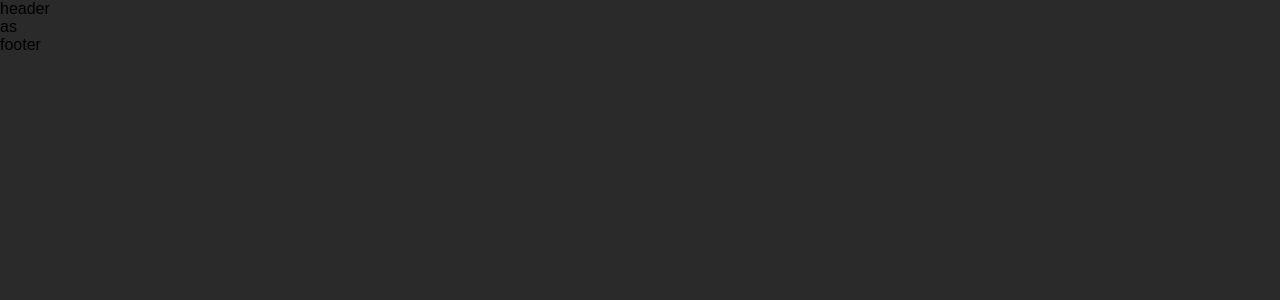
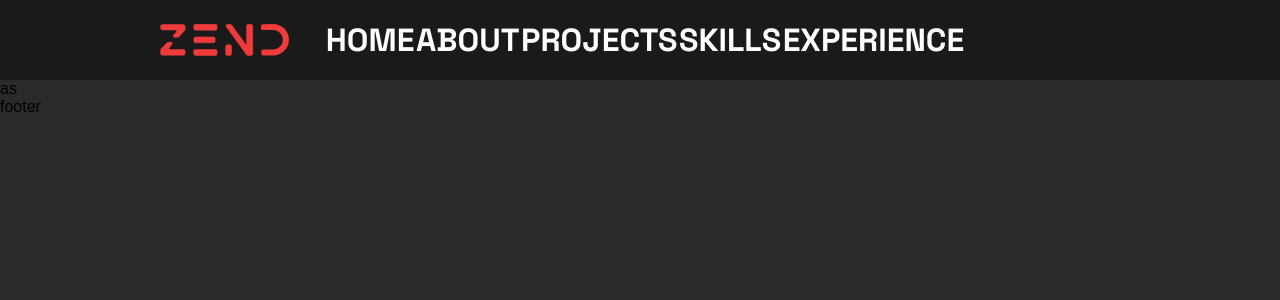
Before and after one commit to Zendyq/AlejandroLopez-Portfolio, a Vue app: page / in a window 1280 px wide. Shown: the top 300 px of the page. Built offline with nearby package versions, Linux system fonts and the light colour scheme.

Commit message:
Update: Updated header

```diff
--- a/index.html
+++ b/index.html
@@ -3,6 +3,8 @@
   <head>
     <meta charset="UTF-8">
     <link rel="icon" href="/favicon.ico">
+    <link href="https://fonts.googleapis.com/css2?family=Space+Grotesk:wght@300;400;500;600;700&display=swap" rel="stylesheet">
+    <link href="https://fonts.googleapis.com/css2?family=DM+Sans:wght@400;500;700&display=swap" rel="stylesheet">
     <meta name="viewport" content="width=device-width, initial-scale=1.0">
     <title>Vite App</title>
   </head>
--- a/src/assets/global.css
+++ b/src/assets/global.css
@@ -3,3 +3,55 @@ body {
   font-family: Arial, sans-serif;
   background-color: #2a2a2a;
 }
+
+/*Typography*/
+.weight-300 { font-weight: 300; }
+.weight-400 { font-weight: 400; }
+.weight-500 { font-weight: 500; }
+.weight-600 { font-weight: 600; }
+.weight-700 { font-weight: 700; }
+
+.title{
+  font-family: 'Space Grotesk', sans-serif;
+  font-optical-sizing: auto;
+  font-style: normal;
+}
+
+.text{
+  font-family: 'DM Sans', sans-serif;
+  font-optical-sizing: auto;
+  font-style: normal;
+}
+
+/*Navegation*/
+
+.mainHeader{
+  background-color: #1a1a1a;
+  padding: 5px;
+  display:  flex;
+  align-items: center;
+  justify-content: space-around;
+  padding-top: 20px;
+  padding-bottom: 20px;
+  color: white;
+  width: 100%;
+  position: relative;
+}
+
+.logo{
+  position: absolute;
+  left: 10rem;
+  width: 10%;
+}
+
+.navBar{
+  width: 50%;
+  display: flex;
+  justify-content: space-around;
+  font-size: xx-large;
+}
+
+.link{
+  text-decoration: none;
+  color: white;
+}
--- a/src/components/general/Header.vue
+++ b/src/components/general/Header.vue
@@ -1,8 +1,11 @@
 <template>
-    <div>
-        header
+    <div class="mainHeader">
+        <img class="logo" src="../../assets/imgs/logo.svg" alt="logo">
+        <nav class="navBar">
+            <router-link class="title weight-700 link" :to="route.path" v-for="route in routes" :key="route">{{ route.name }}</router-link>
+        </nav>
     </div>
 </template>
 <script setup>
-
+import routes from '../../router/routes'
 </script>
--- a/src/router/routes.js
+++ b/src/router/routes.js
@@ -2,9 +2,30 @@ import Home from "@/pages/Home.vue"
 const routes = [
     {
         path:'/',
-        name:'Home',
+        name:'HOME',
         component: Home
-    }
+    },
+    {
+        path:'/about',
+        name:'ABOUT',
+        component: Home
+    },
+    {
+        path:'/projects',
+        name:'PROJECTS',
+        component: Home
+    },
+    {
+        path:'/skills',
+        name:'SKILLS',
+        component: Home
+    },
+
+    {
+        path:'/expecierce',
+        name:'EXPERIENCE',
+        component: Home
+    },
 ]
 
 export default routes
```
Also changed, not shown: src/assets/imgs/logo.svg (added).
